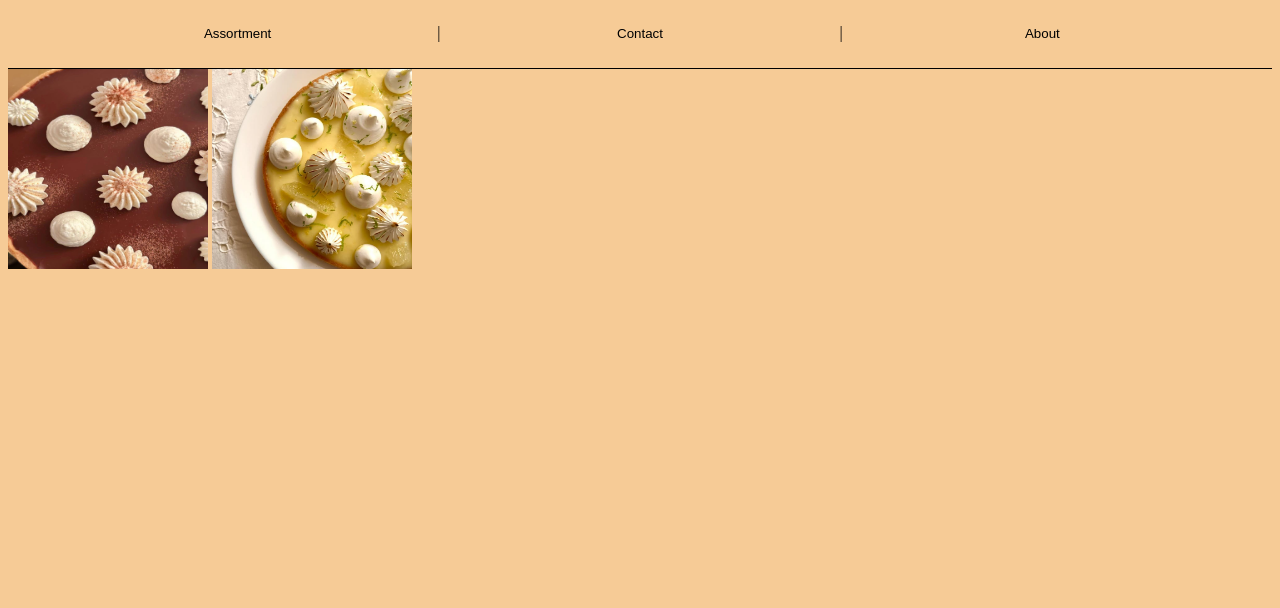
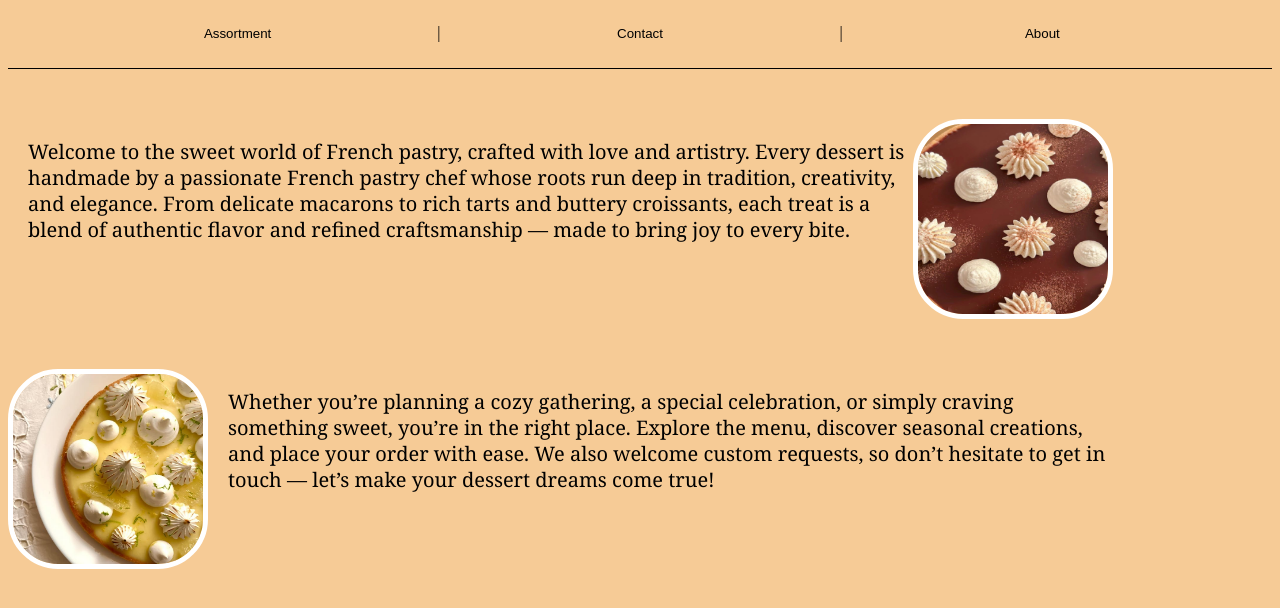
Before and after one commit to NikitaMokhonko/Tartes-Co, a plain HTML site: page index.html in a window 1280 px wide. Drawn offline with Linux system fonts and the light colour scheme.

Commit message:
Styled images and added placeholder paragraphs to front page

```diff
--- a/index.html
+++ b/index.html
@@ -15,8 +15,14 @@
         <a>|</a>
         <input type="button" onclick="window.location.href='about.html'" value="About">
     </header>
-    <img class="frontpageimage" src="tartescobrown.jpg"></img>
-    <img class="frontpageimage" src="tartescoyellow.jpg"></img>
+    <div class="textandimages">
+        <p>Welcome to the sweet world of French pastry, crafted with love and artistry. Every dessert is handmade by a passionate French pastry chef whose roots run deep in tradition, creativity, and elegance. From delicate macarons to rich tarts and buttery croissants, each treat is a blend of authentic flavor and refined craftsmanship — made to bring joy to every bite.</p>
+        <img class="frontpageimage" src="tartescobrown.jpg"></img>
+    </div>
+    <div class="textandimages">
+        <img class="frontpageimage" src="tartescoyellow.jpg"></img>
+        <p>Whether you’re planning a cozy gathering, a special celebration, or simply craving something sweet, you’re in the right place. Explore the menu, discover seasonal creations, and place your order with ease. We also welcome custom requests, so don’t hesitate to get in touch — let’s make your dessert dreams come true!</p>
+    </div>
     </main>
 </body>
 </html>
--- a/style.css
+++ b/style.css
@@ -36,3 +36,24 @@ header{
     width: 200px;
     height: 200px;
 }
+
+p {
+    color: black;
+    width: 70%;
+    font-size: 125%;
+    font-family: "Georgia", "Times New Roman", serif;
+    line-height: 1.3;
+    margin-left: 20px;
+}
+
+.textandimages{
+    display: flex;
+    align-items: flex-start;
+    margin-top: 50px;
+    margin-bottom: 20px;
+}
+
+img {
+    border: 5px solid white;
+    border-radius: 50px;
+}
```
